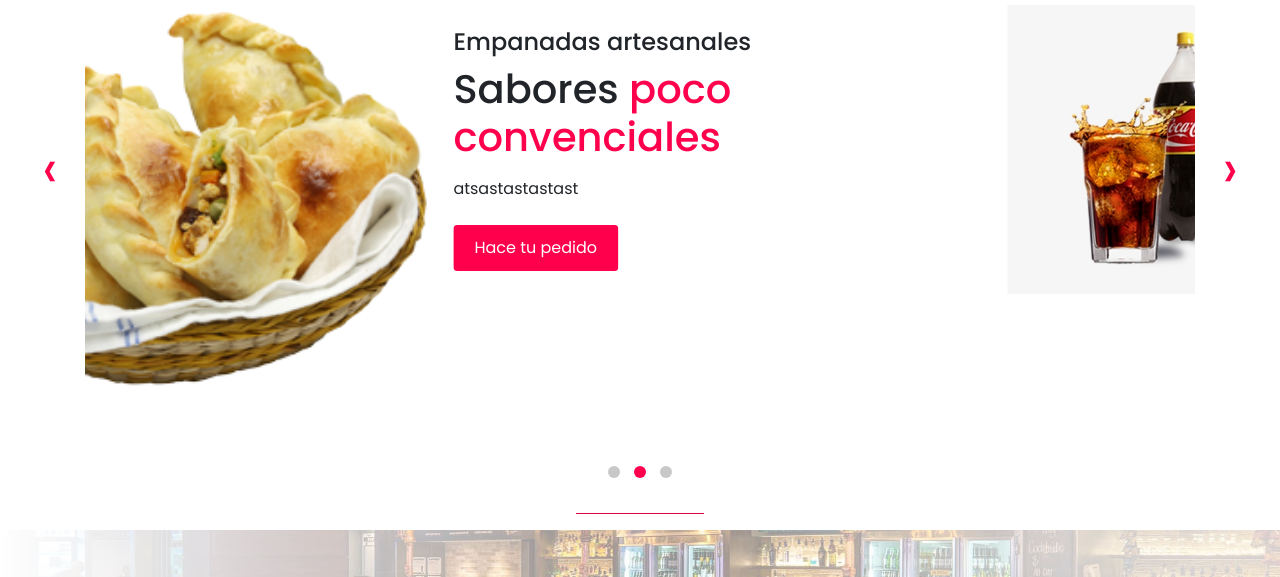
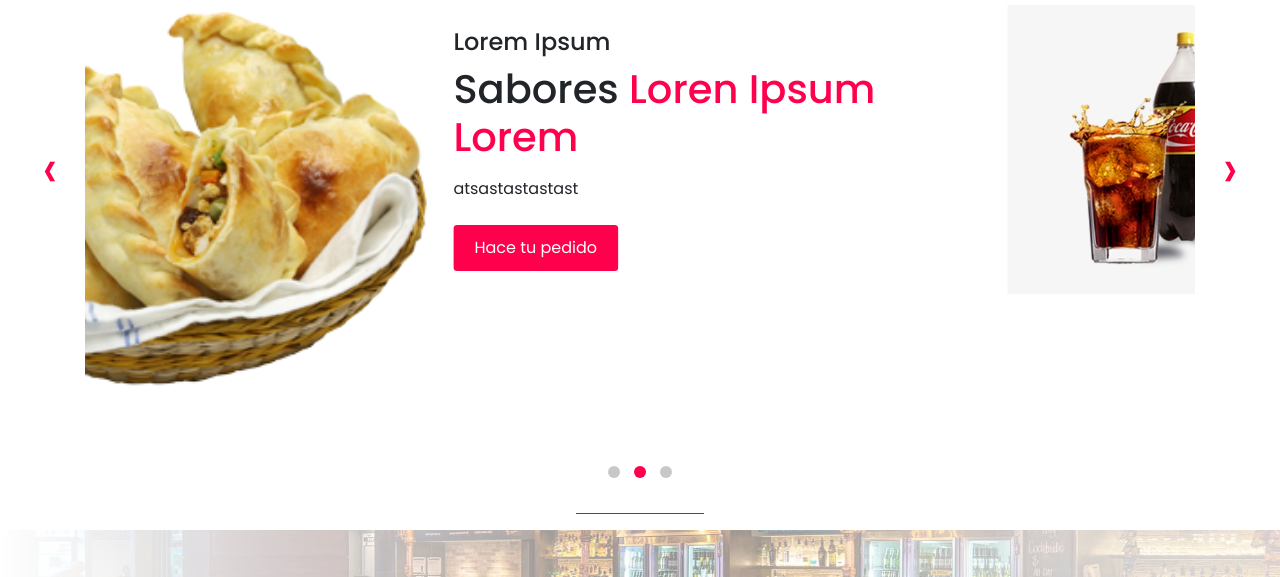
Before and after one commit to Enicolucci/pagina-proyecto-coder, a website: page index.html in a window 1280 px wide. Shown: the part 153-730 px from the top of the page. Drawn offline with nearby package versions, Linux system fonts and the light colour scheme.

Commit message:
cambio en el carousel

```diff
--- a/index.html
+++ b/index.html
@@ -113,8 +113,8 @@
       <div class="row">
         <div class="col-md-6 my-auto">
        <div class="pl-3">
-            <h4>Empanadas artesanales</h4>
-            <h1>Sabores<span class="color-pink"> poco convenciales</h1>
+            <h4>Lorem Ipsum</h4>
+            <h1>Sabores<span class="color-pink"> Lorem Ipsum lorem</h1>
          <p class="py-2">atsastastastast</p>
          <a href="#" class="btn btn-theme">Hace tu pedido</a>
         </div>
@@ -132,8 +132,8 @@
       <div class="row">
         <div class="col-md-6 my-auto">
        <div class="pl-3">
-            <h4>Empanadas artesanales</h4>
-            <h1>Sabores <span class="color-pink">poco convenciales</span></h1>
+            <h4>Lorem Ipsum</h4>
+            <h1>Sabores <span class="color-pink">Loren Ipsum Lorem</span></h1>
          <p class="py-2">atsastastastast</p>
          <a href="#" class="btn btn-theme">Hace tu pedido</a>
         </div>
@@ -151,8 +151,8 @@
       <div class="row">
         <div class="col-md-6 my-auto">
        <div class="class="pl-3>
-            <h4>Empanadas artesanales</h4>
-            <h1>Sabores <span class="color-pink">poco convenciales</span></h1>
+            <h4>Loren Ipsum</h4>
+            <h1>Sabores <span class="color-pink">Loren Ipsum Lorem</span></h1>
          <p class="py-2">atsastastastast</p>
          <a href="#" class="btn btn-theme">Hace tu pedido</a>
         </div>
```
